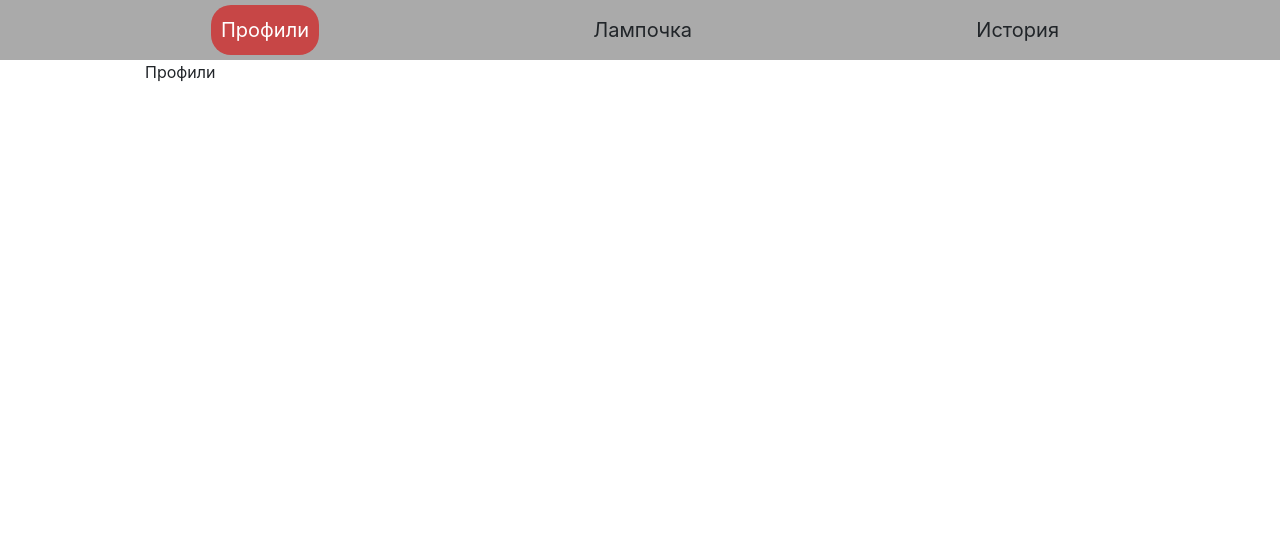
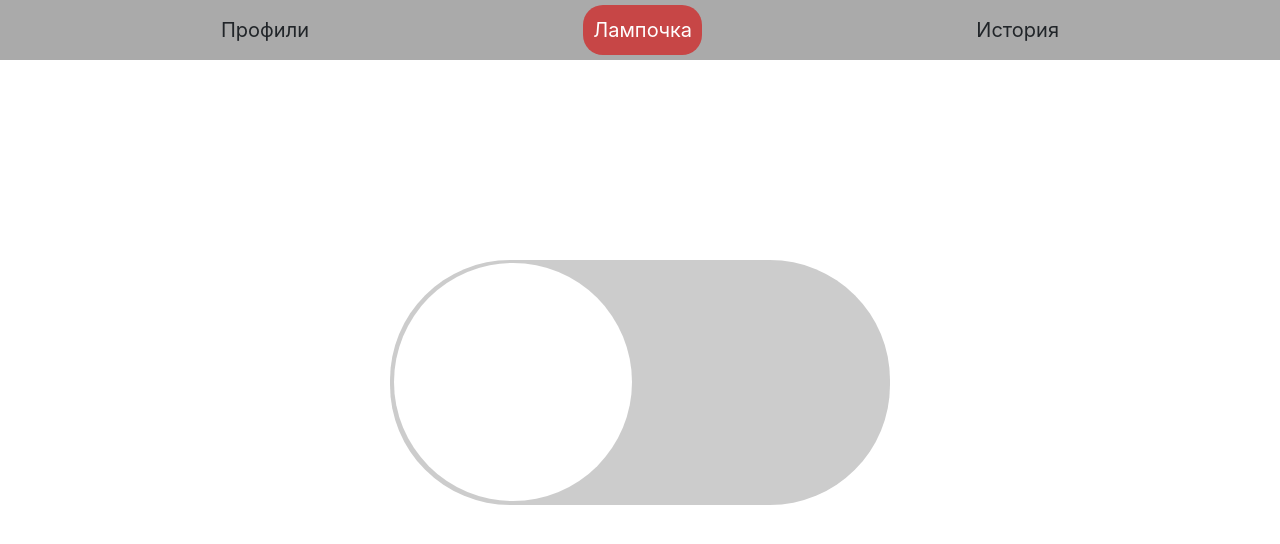
Before and after one commit to 113375/smart, a PHP site: page / in a window 1280 px wide. Shown: the top 544 px of the page. Run offline with PHP 8.4, Linux system fonts and the light colour scheme.

Commit message:
Merge branch 'main' of https://github.com/113375/smart

```diff
--- /dev/null
+++ b/css/lamp.css
@@ -0,0 +1,75 @@
+.switch {
+    position: relative;
+    display: inline-block;
+    width: 500px;
+    height: 245px;
+}
+
+.swww {
+    width: 500px;
+    margin-left: auto;
+    margin-right: auto;
+}
+
+.lamp-con {
+    margin-top: 200px;
+}
+
+
+/* Hide default HTML checkbox */
+
+.switch input {
+    display: none;
+}
+
+
+/* The slider */
+
+.slider {
+    position: absolute;
+    cursor: pointer;
+    top: 0;
+    left: 0;
+    right: 0;
+    bottom: 0;
+    background-color: #ccc;
+    -webkit-transition: .4s;
+    transition: .4s;
+}
+
+.slider:before {
+    position: absolute;
+    content: "";
+    height: 238px;
+    width: 238px;
+    left: 4px;
+    bottom: 4px;
+    background-color: white;
+    -webkit-transition: .4s;
+    transition: .4s;
+}
+
+input:checked+.slider {
+    background-color: #2196F3;
+}
+
+input:focus+.slider {
+    box-shadow: 0 0 1px #2196F3;
+}
+
+input:checked+.slider:before {
+    -webkit-transform: translateX(255px);
+    -ms-transform: translateX(255px);
+    transform: translateX(255px);
+}
+
+
+/* Rounded sliders */
+
+.slider.round {
+    border-radius: 120px;
+}
+
+.slider.round:before {
+    border-radius: 50%;
+}
--- a/index.php
+++ b/index.php
@@ -7,6 +7,7 @@
   <link rel="stylesheet" href="css/bootstrap.min.css">
   <link rel="stylesheet" href="css/base.css">
   <link rel="stylesheet" href="css/index.css">
+  <link rel="stylesheet" href="css/lamp.css">
 
 </head>
 
@@ -16,15 +17,15 @@
   <div class="container">
 
     <div class="tabs__content">
-      <div class="tab is-active" block-content-name="profile_page">
+      <div class="tab " block-content-name="profile_page">
 
         Профили
         <!-- TODO доделать раздел  с профилями, добавить создание новых профилей -->
 
       </div>
-      <div class="tab" block-content-name="lamp-page">
-        Лампочки
+      <div class="tab is-active" block-content-name="lamp-page">
         <!-- TODO доделать раздел  с лампочкой -->
+        <?php include "parts/lamp.php" ?>
       </div>
 
       <div class="tab" block-content-name="history_page">
--- a/parts/header.php
+++ b/parts/header.php
@@ -1,7 +1,7 @@
 <div class="nav-bar-container">
     <nav class="navigation">
-        <div class="tabs-nav__item is-active" data-tab-name="profile_page">Профили</div>
-        <div class="tabs-nav__item" data-tab-name="lamp-page">Лампочка</div>
+        <div class="tabs-nav__item" data-tab-name="profile_page">Профили</div>
+        <div class="tabs-nav__item is-active" data-tab-name="lamp-page">Лампочка</div>
         <div class="tabs-nav__item" data-tab-name="history_page">История</div>
     </nav>
 </div>
--- /dev/null
+++ b/parts/lamp.php
@@ -0,0 +1,11 @@
+<!-- Rounded switch -->
+<div class="lamp-con">
+    <div class="swww">
+        <label class="switch">
+            <input type="checkbox">
+            <span class="slider round"></span>
+        </label>
+    </div>
+</div>
+
+<script src="js/lamp.js"></script>
```
Also changed, not shown: js/lamp.js (added).
